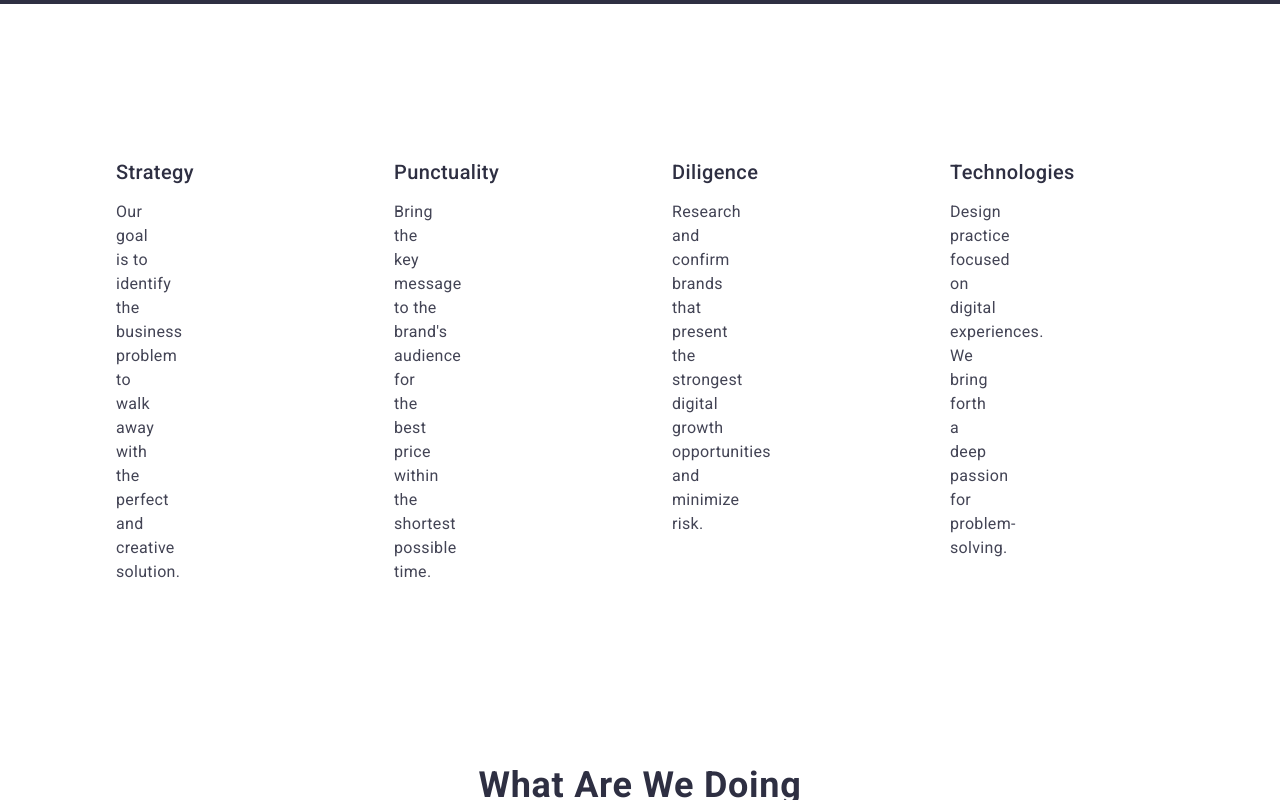
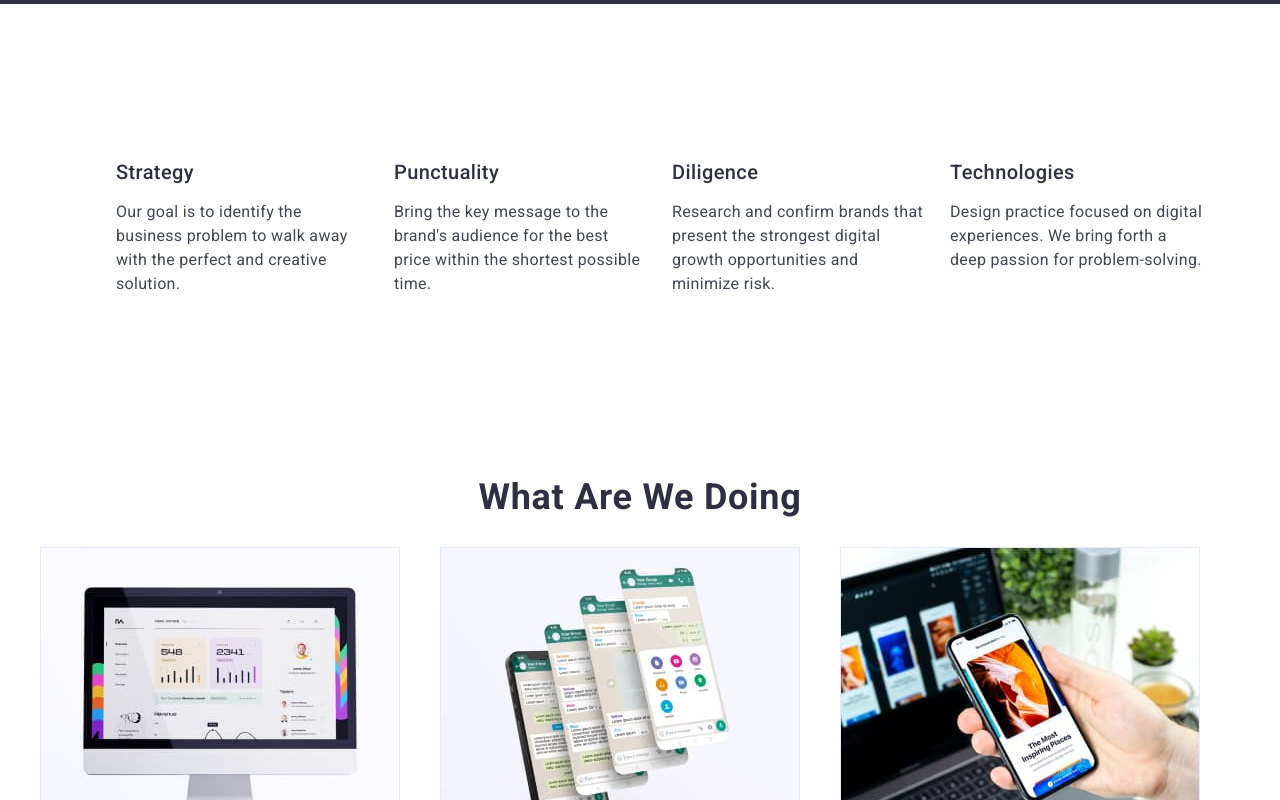
Before and after one commit to romanborynets0/goit-markup-hw-03, a plain HTML site: page index.html in a window 1280 px wide. Shown: the part 690-1490 px from the top of the page. Drawn offline with nearby package versions, Linux system fonts and the light colour scheme.

Commit message:
fixed bugs

```diff
--- a/css/styles.css
+++ b/css/styles.css
@@ -136,20 +136,20 @@ img{
   padding: 120px 0;
 }
 
-.advantages-titel{
-  @include visually-hidden;
-}
 .advantages-list{
   display: flex;
   gap: 24px;
 }
 .advantages-item {
+
+  width: calc((100% - 72px) / 4);
+}
+.advantages-text{
   font-weight: 400;
   font-size: 16px;
   line-height: 1.5;
   letter-spacing: 0.02em;
   color: var(--color-gray);
-  width: calc((100% - 72px) / 4);
 }
 .advantages-subtitel {
   font-weight: 500;
--- a/index.html
+++ b/index.html
@@ -55,28 +55,28 @@
           <ul class="advantages-list list">
             <li class="advantages-item">
               <h3 class="advantages-subtitel">Strategy</h3>
-              <p class="advantages-item">
+              <p class="advantages-text">
                 Our goal is to identify the business problem to walk away with the
                 perfect and creative solution.
               </p>
             </li>
             <li class="advantages-item">
               <h3 class="advantages-subtitel">Punctuality</h3>
-              <p class="advantages-item">
+              <p class="advantages-text">
                 Bring the key message to the brand's audience for the best price
                 within the shortest possible time.
               </p>
             </li>
             <li class="advantages-item">
               <h3 class="advantages-subtitel">Diligence</h3>
-              <p class="advantages-item">
+              <p class="advantages-text">
                 Research and confirm brands that present the strongest digital
                 growth opportunities and minimize risk.
               </p>
             </li>
             <li class="advantages-item">
               <h3 class="advantages-subtitel">Technologies</h3>
-              <p class="advantages-item">
+              <p class="advantages-text">
                 Design practice focused on digital experiences. We bring forth a
                 deep passion for problem-solving.
               </p>
```
